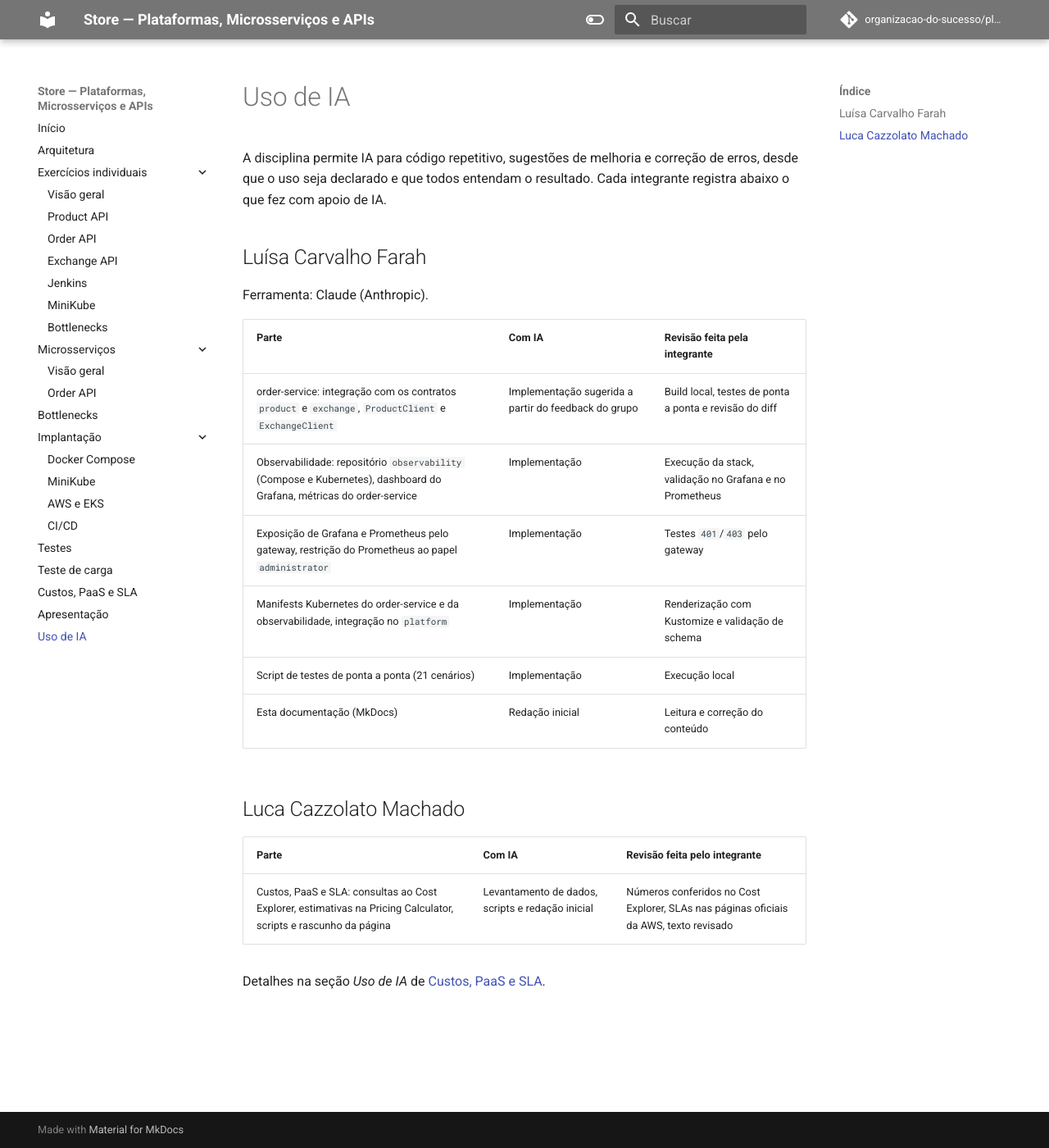
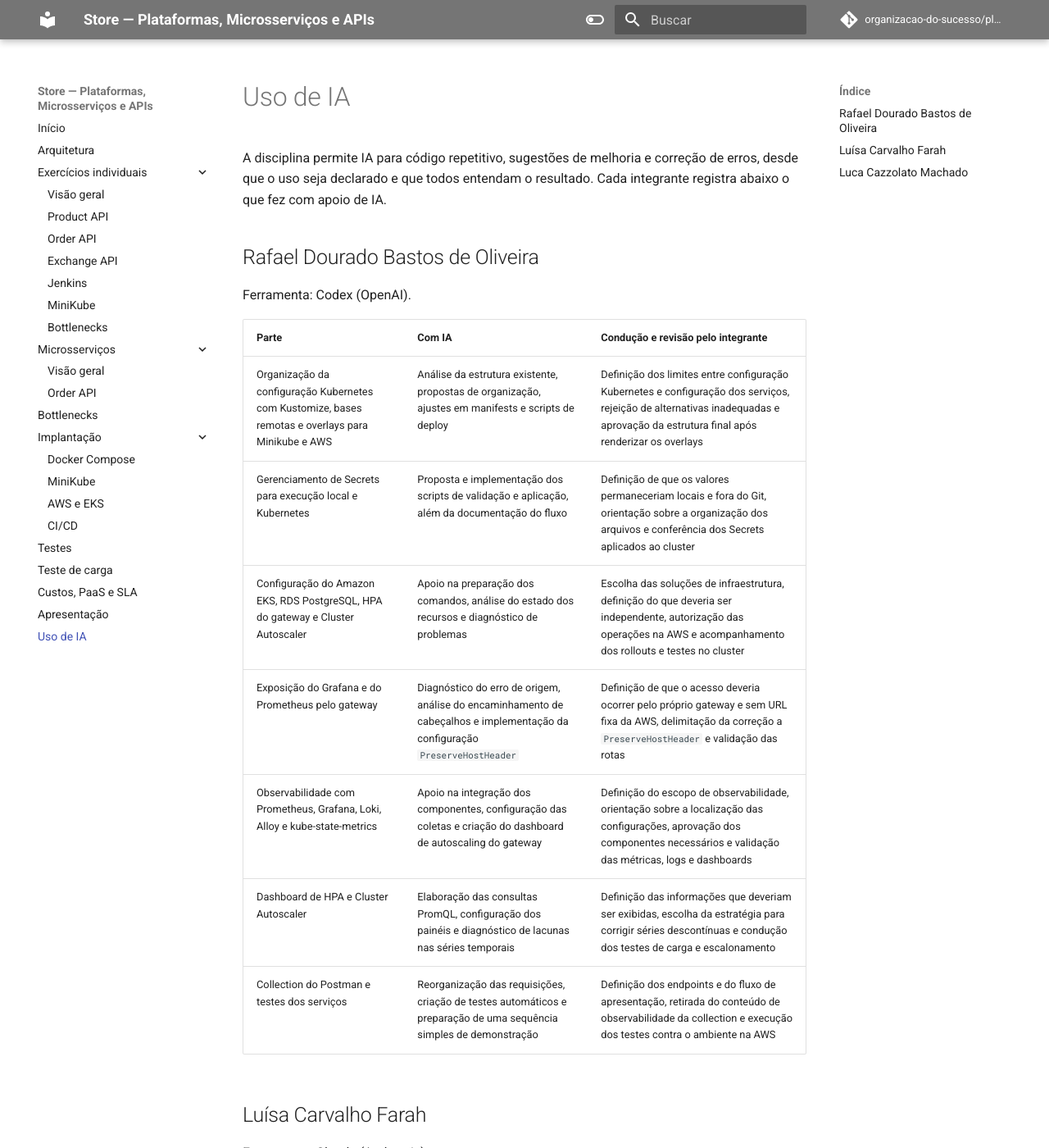
Before and after one commit to organizacao-do-sucesso/platform, an MkDocs documentation site: the page built from docs/uso-de-ia.md, in a window 1280 px wide and 1400 px high. Shown: the whole window at 82% size. Built offline with MkDocs 1.6.1 and Material for MkDocs 9.7.7, drawn with Linux system fonts in a browser that asks for light colours; comment, search, counter and statistics services are not loaded.

Commit message:
docs(ia): documenta uso de IA do integrante Rafael

```diff
--- a/docs/uso-de-ia.md
+++ b/docs/uso-de-ia.md
@@ -3,6 +3,20 @@
 A disciplina permite IA para código repetitivo, sugestões de melhoria e correção
 de erros, desde que o uso seja declarado e que todos entendam o resultado. Cada
 integrante registra abaixo o que fez com apoio de IA.
+
+## Rafael Dourado Bastos de Oliveira
+
+Ferramenta: Codex (OpenAI).
+
+| Parte | Com IA | Condução e revisão pelo integrante |
+| --- | --- | --- |
+| Organização da configuração Kubernetes com Kustomize, bases remotas e overlays para Minikube e AWS | Análise da estrutura existente, propostas de organização, ajustes em manifests e scripts de deploy | Definição dos limites entre configuração Kubernetes e configuração dos serviços, rejeição de alternativas inadequadas e aprovação da estrutura final após renderizar os overlays |
+| Gerenciamento de Secrets para execução local e Kubernetes | Proposta e implementação dos scripts de validação e aplicação, além da documentação do fluxo | Definição de que os valores permaneceriam locais e fora do Git, orientação sobre a organização dos arquivos e conferência dos Secrets aplicados ao cluster |
+| Configuração do Amazon EKS, RDS PostgreSQL, HPA do gateway e Cluster Autoscaler | Apoio na preparação dos comandos, análise do estado dos recursos e diagnóstico de problemas | Escolha das soluções de infraestrutura, definição do que deveria ser independente, autorização das operações na AWS e acompanhamento dos rollouts e testes no cluster |
+| Exposição do Grafana e do Prometheus pelo gateway | Diagnóstico do erro de origem, análise do encaminhamento de cabeçalhos e implementação da configuração `PreserveHostHeader` | Definição de que o acesso deveria ocorrer pelo próprio gateway e sem URL fixa da AWS, delimitação da correção a `PreserveHostHeader` e validação das rotas |
+| Observabilidade com Prometheus, Grafana, Loki, Alloy e kube-state-metrics | Apoio na integração dos componentes, configuração das coletas e criação do dashboard de autoscaling do gateway | Definição do escopo de observabilidade, orientação sobre a localização das configurações, aprovação dos componentes necessários e validação das métricas, logs e dashboards |
+| Dashboard de HPA e Cluster Autoscaler | Elaboração das consultas PromQL, configuração dos painéis e diagnóstico de lacunas nas séries temporais | Definição das informações que deveriam ser exibidas, escolha da estratégia para corrigir séries descontínuas e condução dos testes de carga e escalonamento |
+| Collection do Postman e testes dos serviços | Reorganização das requisições, criação de testes automáticos e preparação de uma sequência simples de demonstração | Definição dos endpoints e do fluxo de apresentação, retirada do conteúdo de observabilidade da collection e execução dos testes contra o ambiente na AWS |
 
 ## Luísa Carvalho Farah
 
```
